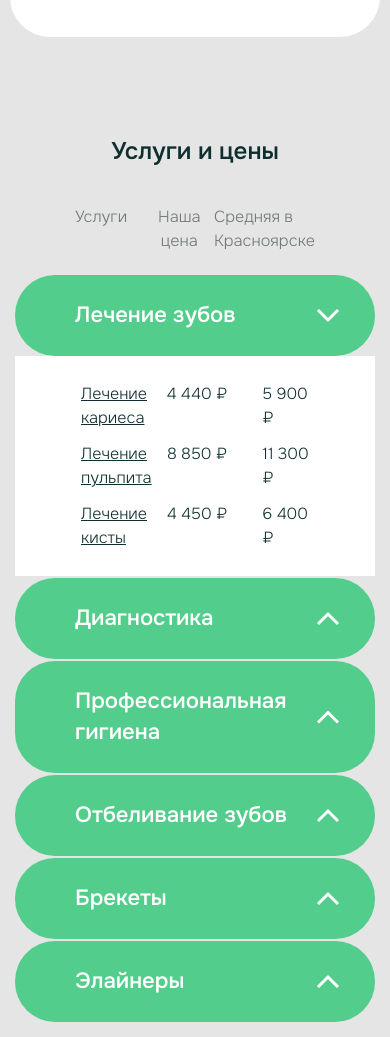
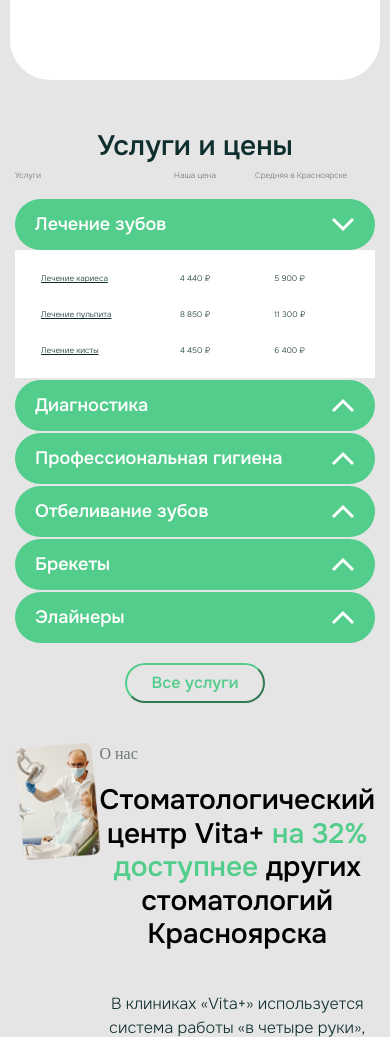
Before and after one commit to Mari-marina/Vitaplus, a website: page src/index.html in a window 390 px wide. Shown: the part 820-1857 px from the top of the page. Drawn offline with nearby package versions, Linux system fonts and the light colour scheme; files that its build step writes are made by us from their sources; files whose address does not match are found by name.

Commit message:
services mobile

```diff
--- a/gulp/version.json
+++ b/gulp/version.json
@@ -1,3 +1,3 @@
 {
-    "main": "20220530225413"
+    "main": "20220530232815"
 }
--- a/src/scss/base/_tipography.scss
+++ b/src/scss/base/_tipography.scss
@@ -3,7 +3,17 @@ h1 {
 	font-family: OnestMedium;
 	font-size: 40px;
 	font-weight: 500;
-	line-height: 56px
+	line-height: 56px;
+
+				@media all and (max-width: 391px) {
+					font-size: 24px;
+					}
+					@media all and (max-width: 514px) {
+						font-size: 28px;
+						}
+						@media all and (max-width: 321px) {
+							font-size: 22px;
+							}
 }
 h1 {
 	color: $textColor
@@ -19,8 +29,12 @@ p {
 	font-family: nestLight;
 	font-size: 16px;
 	font-weight: 400;
-	line-height: 24px
-}
+	line-height: 24px;
+	@media all and (max-width: 340px) {
+    font-size: 12px;
+    }
+	}
+
 
 li, a {
 	font-family: nestLight;
@@ -30,7 +44,13 @@ details > summary {
 	font-family: OnestMedium;
 	font-size: 22px;
 	font-weight: 500;
-	line-height: 31px
+	line-height: 31px;
+	@media all and (max-width: 600px) {
+    font-size: 18px;
+    };
+		@media all and (max-width: 370px) {
+			font-size: 14px;
+			};
 }
 
 h3 {
--- a/src/scss/blocks/_aboutUs.scss
+++ b/src/scss/blocks/_aboutUs.scss
@@ -51,6 +51,7 @@
   flex-direction: column;
   align-items: center;
   justify-content: center;
+
 }
 &__text--small{
   margin-top: 10px;
--- a/src/scss/blocks/_header.scss
+++ b/src/scss/blocks/_header.scss
@@ -42,7 +42,6 @@
   &__text {
     font-style: normal;
 font-weight: 400;
-font-size: 16px;
 line-height: 150%;
 margin-top: 40px;
 @media all and (max-width: 888px) {
@@ -50,7 +49,6 @@ margin-top: 40px;
   }
   @media all and (max-width: 320px) {
     margin-top: 20px;
-    font-size: 12px;
     }
   }
   &__btn {
@@ -112,14 +110,5 @@ margin-top: 40px;
   @media all and (max-width: 888px) {
     text-align: center;;
     }
-    @media all and (max-width: 514px) {
-      font-size: 28px;
-      }
-      @media all and (max-width: 391px) {
-        font-size: 24px;
-        }
-        @media all and (max-width: 321px) {
-          font-size: 22px;
-          }
 
 }
--- a/src/scss/blocks/_services.scss
+++ b/src/scss/blocks/_services.scss
@@ -1,17 +1,47 @@
 .services {
   margin-top: 100px;
   color: $textColor;
+  @media all and (max-width: 888px) {
+    margin-top: 50px;
+    }
+    @media all and (max-width: 321px) {
+      margin-top: 40px;
+      }
   &__price {
     background: #FFFFFF;
     display: grid;
     grid-template-columns: repeat(3, 1fr);
     padding: 20px 60px;
+    @media all and (max-width: 600px) {
+      padding: 20px;
+      };
+      @media all and (max-width: 400px) {
+        padding: 10px 20px;
+        };
+
   }
   &__name {
     color:#0F2F2E;
     display: grid;
     grid-template-columns: repeat(3, 1fr);
     padding: 40px 60px 20px;
+
+    @media all and (max-width: 724px) {
+      padding: 0 0 10px 0;
+      };
+        @media all and (max-width: 400px) {
+          font-size: 8px;
+          };
+          @media all and (max-width: 600px) {
+            font-size: 12px;
+            };
+  &__text--left  {
+    @media all and (max-width: 724px) {
+      text-align: center;
+       margin-right: 50px;
+      };
+  }
+
   }
   &__text:nth-child(2),
   &__text:nth-child(5),
@@ -32,17 +62,33 @@
   }
   &__summary__img {
     margin-right: 35px;
+    @media all and (max-width: 600px) {
+      margin-right: 0;
+      };
+
   }
   &__text--left,
   &__text--center,
   &__text--right {
     color: #707777;
   }
+  &__text,
+  &__text--left,
+  &__text--center,
+  &__text--right {
+    @media all and (max-width: 600px) {
+      font-size: 8px;
+      };
+  }
   &__button{
     border-color: $accentColor;
     color: $accentColor;
     width: 187px;
     height: 60px;
+    @media all and (max-width: 400px) {
+      width: 140px;
+    height: 40px;;
+      };
   }
   &__button:hover {
     color: #FFFFFF;
@@ -53,6 +99,9 @@
     display: flex;
     justify-content: center;
     margin-top: 40px;
+    @media all and (max-width: 600px) {
+      margin-top: 20px;
+      };
   }
 }
 
@@ -64,7 +113,12 @@ details > summary {
   margin-top: 2px;
   padding: 25px 0 25px 60px;
   display: flex;
-  justify-content: space-between;}
+  justify-content: space-between;
+  @media all and (max-width: 600px) {
+    padding: 10px 20px;
+    };
+
+}
 
   details > summary::-webkit-details-marker {
     display: none;
```
Also changed, not shown: src/html/section/services.html (+3 -3 lines), dist/css/style.css, dist/css/style.min.css, dist/index.html.
